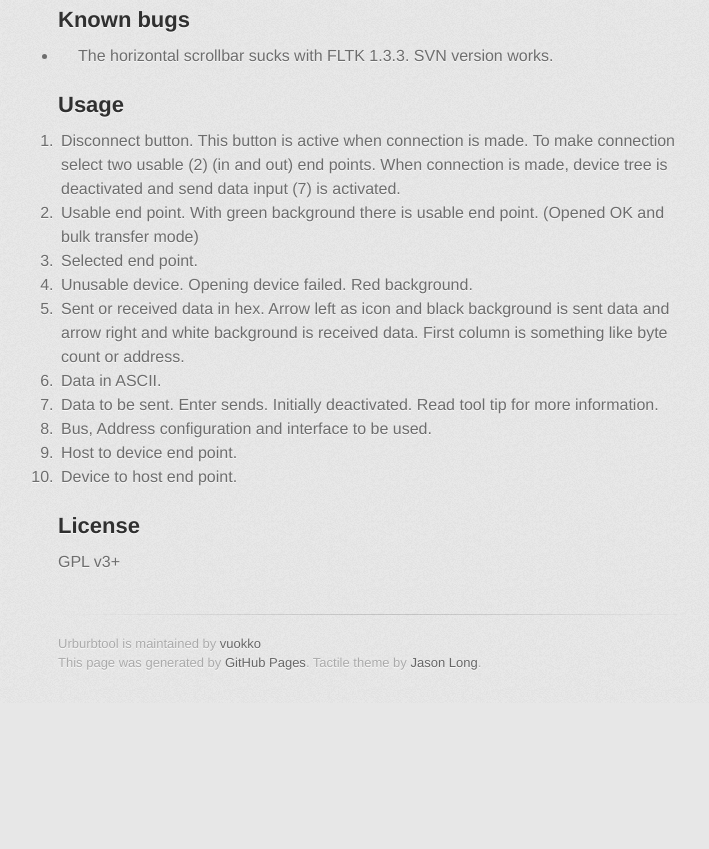
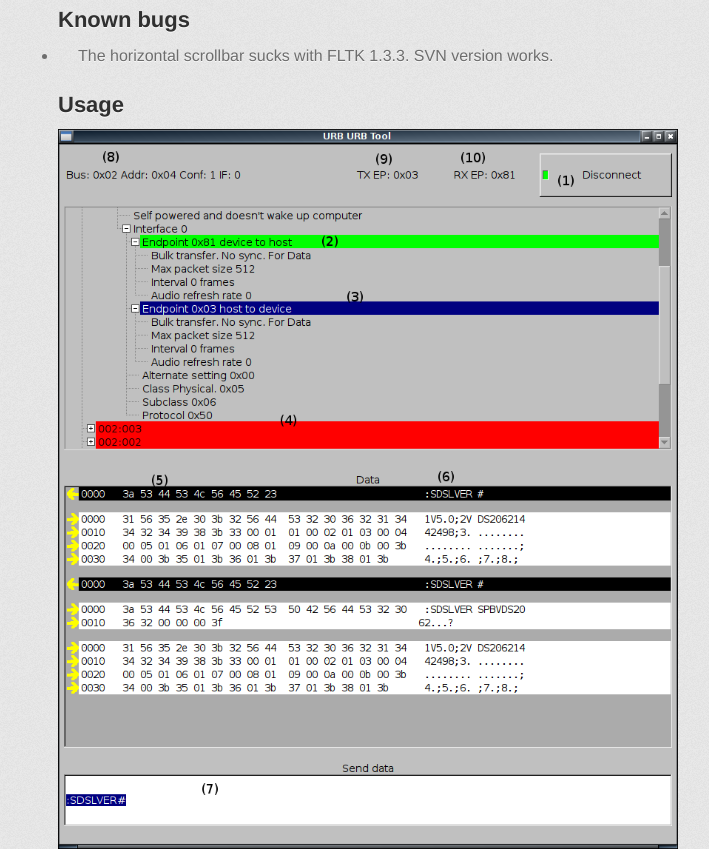
Before and after one commit to vuokko/urburbtool, a plain HTML site: page index.html in a window 1280 px wide. Shown: the part 755-1604 px from the top of the page, without its empty margins (272-981 px from the left). Before the commit the page ends 1458 px from the top, so only its background shows below. Drawn offline with Linux system fonts and the light colour scheme; a web font is replaced by a local one.

Commit message:
Usage information

```diff
--- a/index.html
+++ b/index.html
@@ -66,7 +66,7 @@ written to get some contol over URBbing devices.</p>
 
 <h2>
 <a id="usage" class="anchor" href="#usage" aria-hidden="true"><span class="octicon octicon-link"></span></a>Usage</h2>
-
+<img src='images/userinterface.png' alt='User interface image'>
 <ol>
 <li>Disconnect button. This button is active when connection is made. To make connection select two usable (2) (in and out) end points. When connection is made, device tree is deactivated and send data input (7) is activated.</li>
 <li>Usable end point. With green background there is usable end point. (Opened OK and bulk transfer mode)</li>
```
Also changed, not shown: images/userinterface.png (added).
